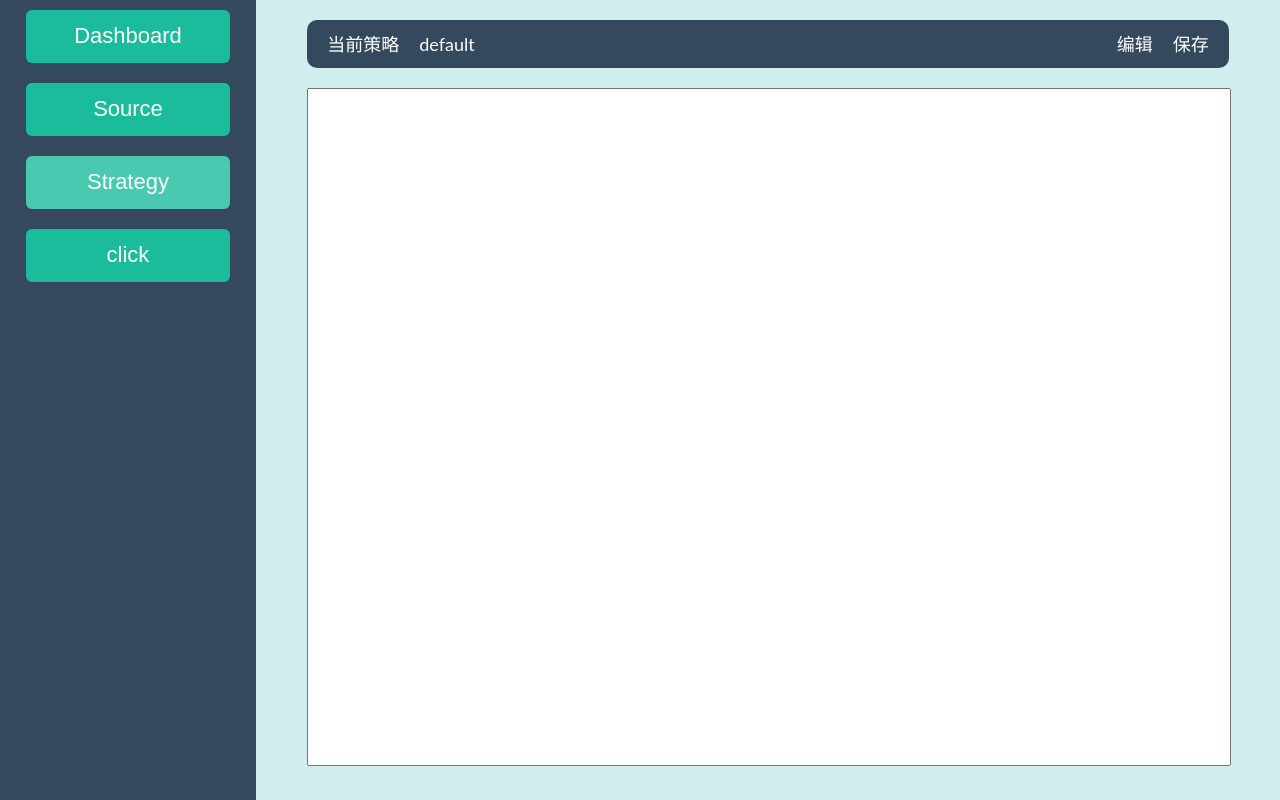
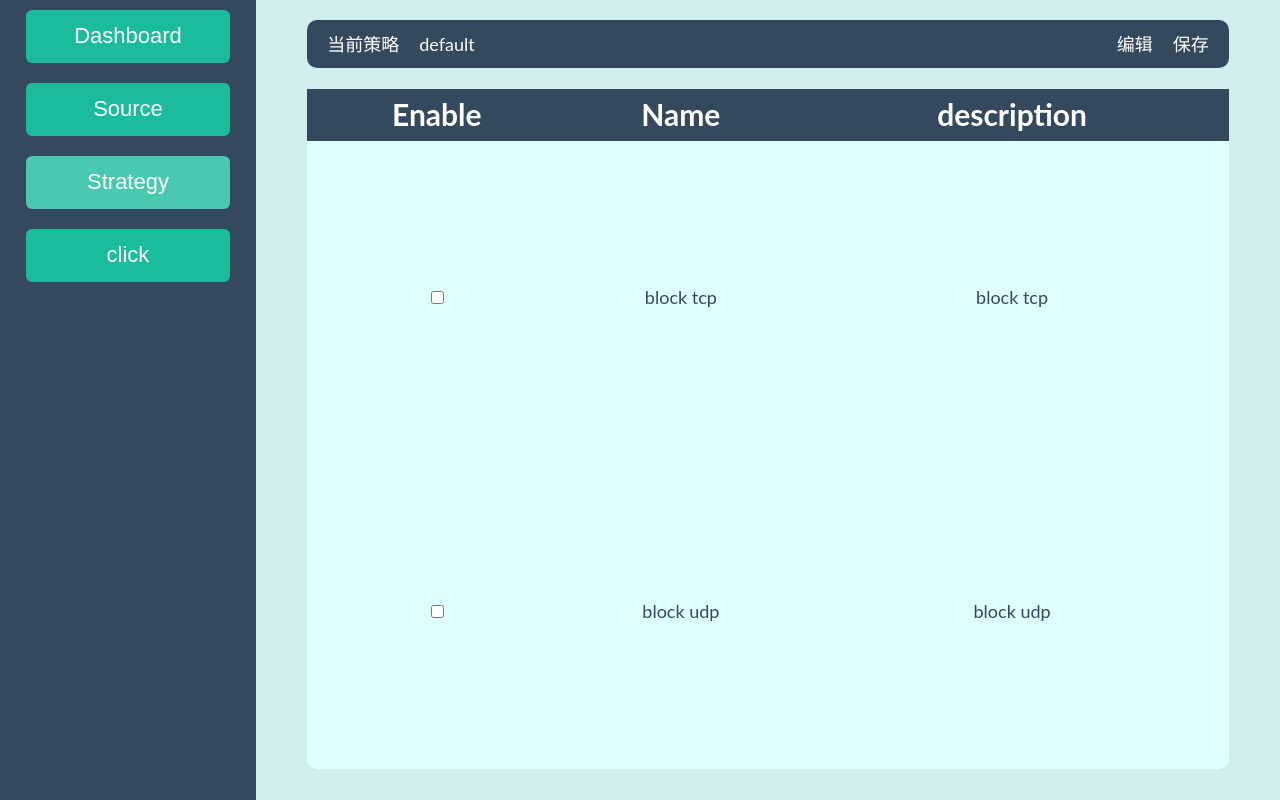
Before and after one commit to yah-yuan/ddos-defense, a plain HTML site: page web-server/html_ui/index.html in a window 1280 px wide. Both pictures are taken after a click on the button "Strategy". Drawn offline with nearby package versions, Linux system fonts and the light colour scheme; files that its build step writes are made by us from their sources; a web font is replaced by a local one.

Commit message:
add some code

```diff
--- a/web-server/html_ui/index.css
+++ b/web-server/html_ui/index.css
@@ -274,6 +274,9 @@ tbody{
     padding:5px 10px 5px 10px;
     cursor: pointer;
 }
+.pull:hover{
+    background-color: #23313f;
+}
 .pull:hover .pull_list{
     display: flex;
     flex-direction: column;
--- a/web-server/html_ui/index.html
+++ b/web-server/html_ui/index.html
@@ -140,7 +140,7 @@
               </div>
               <div style="position: relative;height:100%;margin:0px 10px 0px 10px" class="pull">
                 <span style="cursor: default;">default</span>
-                <div style="position: absolute;background-color: #34495e" class="pull_list">
+                <div style="position: absolute;background-color: #23313f" class="pull_list">
                   <div class="list_item">strategy1</div>
                   <div class="list_item">strategy2</div>
                   <div class="list_item">strategy3</div>
@@ -152,14 +152,40 @@
               <span style="margin-left: 10px">保存</span>
             </div>
           </div>
-          <div id="strategy editor" style="height:90%;width:90%">
+          <div id="strategy editor" style="height:90%;width:90%;display: none">
             <textarea type="text" style="height: 95%;width: 100%;padding: 0;resize:none;"></textarea>
+
           </div>
+          <div id="table_wrapper">
+            <table border="0" cellspacing="0" cellpadding="0">
+              <thead>
+              <tr>
+                <th>Enable</th>
+                <th>Name</th>
+                <th>description</th>
+              </tr>
+              </thead>
+              <tbody>
+              <tr>
+                  <td><input name="enable" type="checkbox" value="1" onchange="onChoose(this)"></td>
+                  <td>block tcp</td>
+                  <td>block tcp</td>
+              </tr>
+              <tr>
+                  <td><input name="enable" type="checkbox" value="2" onchange="onChoose(this)"></td>
+                  <td>block udp</td>
+                  <td>block udp</td>
+              </tr>
+
+              </tbody>
+            </table>
+        </div>
       </div>
       <div id="click_manage_view">
         <div class="source_nav">
-          <div>
-            <span>Add</span>
+          <div style="margin:0px 10px 0px 20px">
+            <span>Add</span>&nbsp;&nbsp;&nbsp;
+            <span>Delete</span>
           </div>
         </div>
         <div id="table_wrapper">
@@ -180,7 +206,7 @@
 
               </tbody>
             </table>
-            </div>
+        </div>
       </div>
     </div>
 
--- a/web-server/html_ui/index.js
+++ b/web-server/html_ui/index.js
@@ -186,3 +186,11 @@ function change_view_style(ob){
         pie_chart.resize();
     }
 }
+
+//////////////////////////////
+//strategy checkbox
+//////////////////////////////
+function onChoose(object){
+
+    alert(object.checked);
+}
```
Also changed, not shown: 1 other file.
